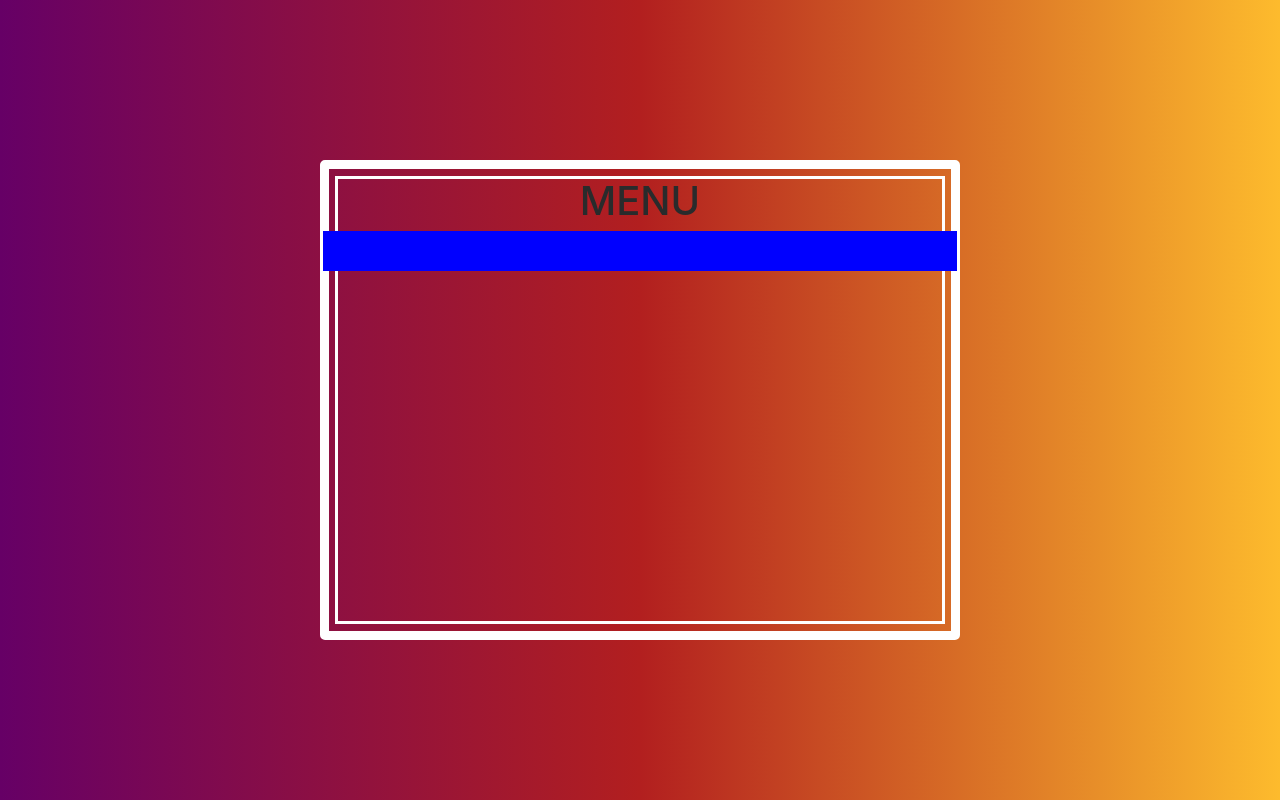
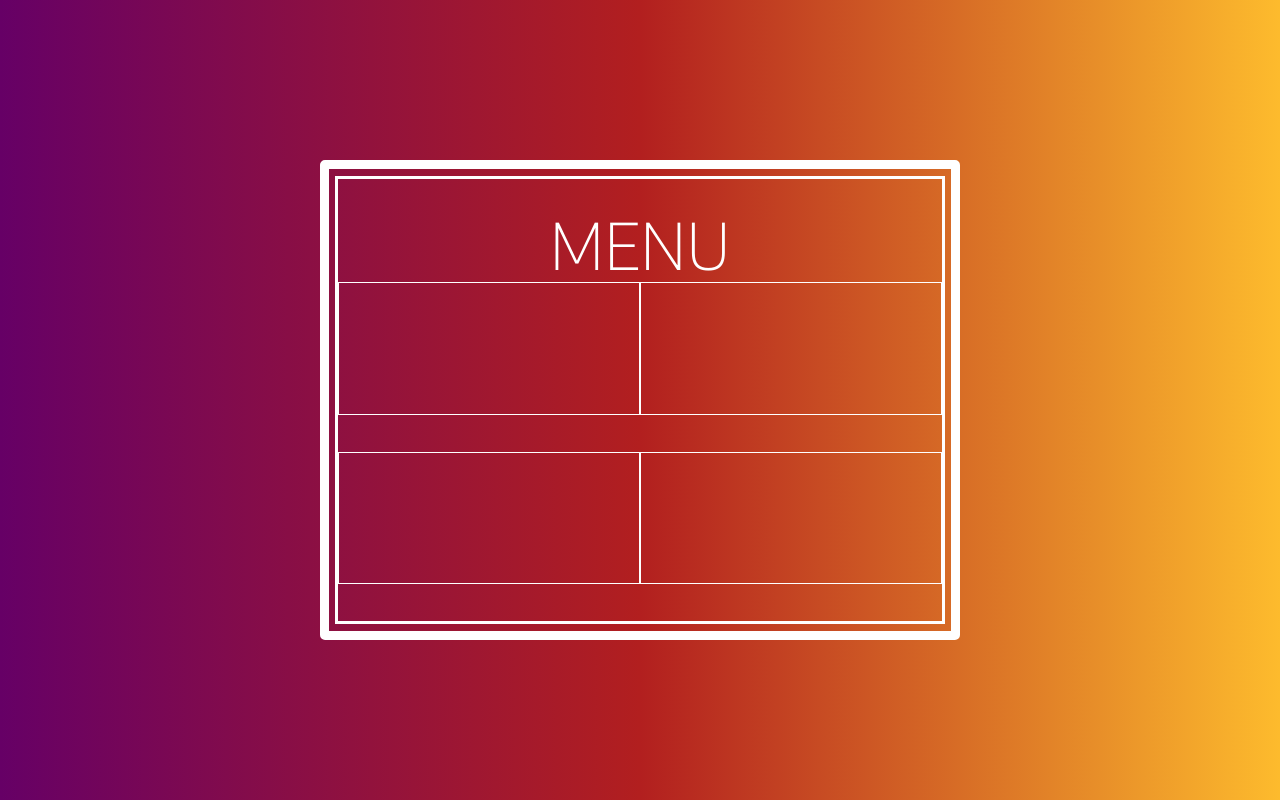
Before and after one commit to ERETIERE/Siteevan-retiere, a plain HTML site: page index.html in a window 1280 px wide. Drawn offline with Linux system fonts and the light colour scheme.

Commit message:
toujour menu1

```diff
--- a/css/style.css
+++ b/css/style.css
@@ -28,22 +28,46 @@ html{
 	margin:auto;
 	border: solid white 3px;
 }
+.menurow{
+	height: 100%;
+}
 .menu3{
+	display: flex;
+	width: 100%;
+	height: 15%;
+	margin: 0;
+}
+.menu31{
+	height: 10%;
+	width: 50%;
+	font-size: 100%;
+	margin: auto;
 	text-align: center;
+	color: white;
+	font-family: 'Encode Sans';
+	font-size: 4em;
 }
 .menu4{
-	height: 20px;
-	background: blue;
+	width: 50%;
+	height: 30%;
+	background: none;
+	border:solid white  1px;
 }
 .menu5{
-	height: 20px;
-	background: blue;
+	width: 50%;
+	height: 30%;
+	background: none;
+	border:solid white 1px;
 }
 .menu6{
-	height: 20px;
-	background: blue;
+	width: 50%;
+	height: 30%;
+	background: none;
+	border:solid white  1px;
 }
 .menu7{
-	height: 20px;
-	background: blue;
+	width: 50%;
+	height: 30%;
+	background: none;
+	border:solid white  1px;
 }
--- a/index.html
+++ b/index.html
@@ -13,12 +13,12 @@
 <div class="container-fluid col-12 backscreen">
 	<div class="container align-items-center col-12 col-sm-10 col-md-8 col-lg-6 menu1">
 		<div class="menu2">
-			<div class="row justify-content-center">
-				<div class="col-12 menu3"><h1>MENU</h1></div>
-				<div class="col-6 menu4"></div>
-				<div class="col-6 menu5"></div>
-				<div class="col-6 menu6"></div>
-				<div class="col-6 menu7"></div>
+			<div class="row justify-content-center menurow">
+				<div class="menu3"><h1 class="menu31">MENU</h1></div>
+				<div class="menu4"></div>
+				<div class="menu5"></div>
+				<div class="menu6"></div>
+				<div class="menu7"></div>
 			</div>
 		</div>
 	</div>
```
Also changed, not shown: css/bootstrap.css.
